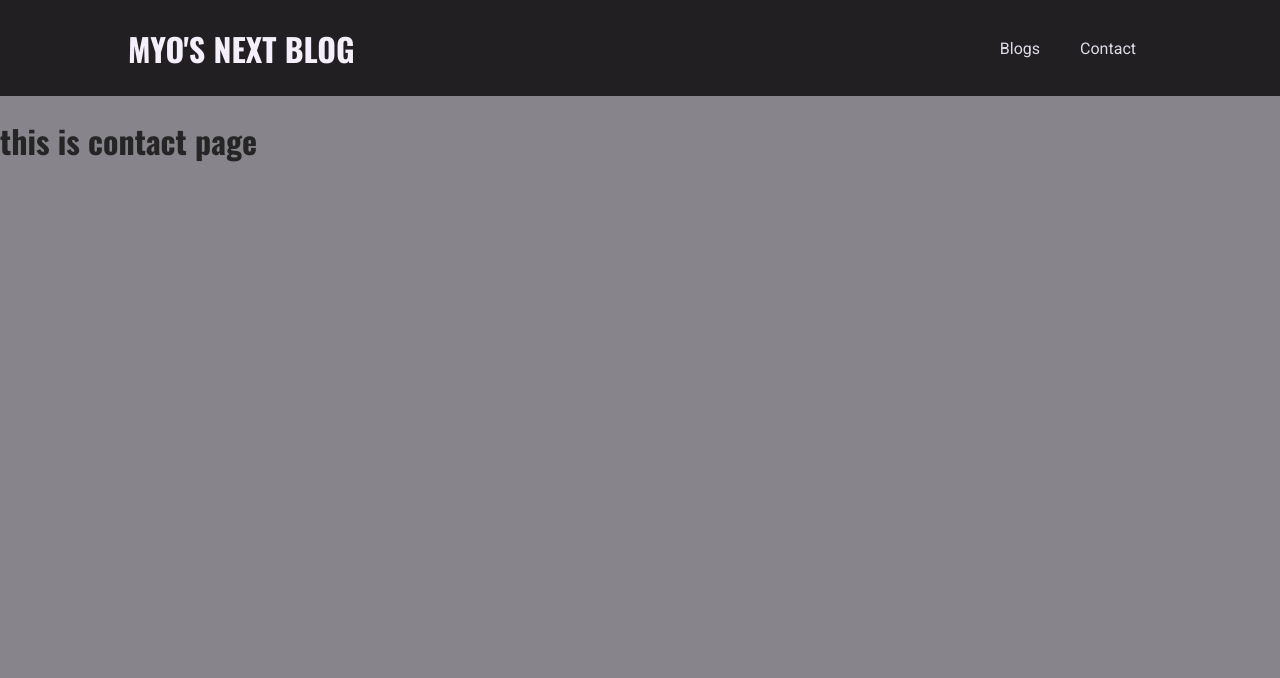
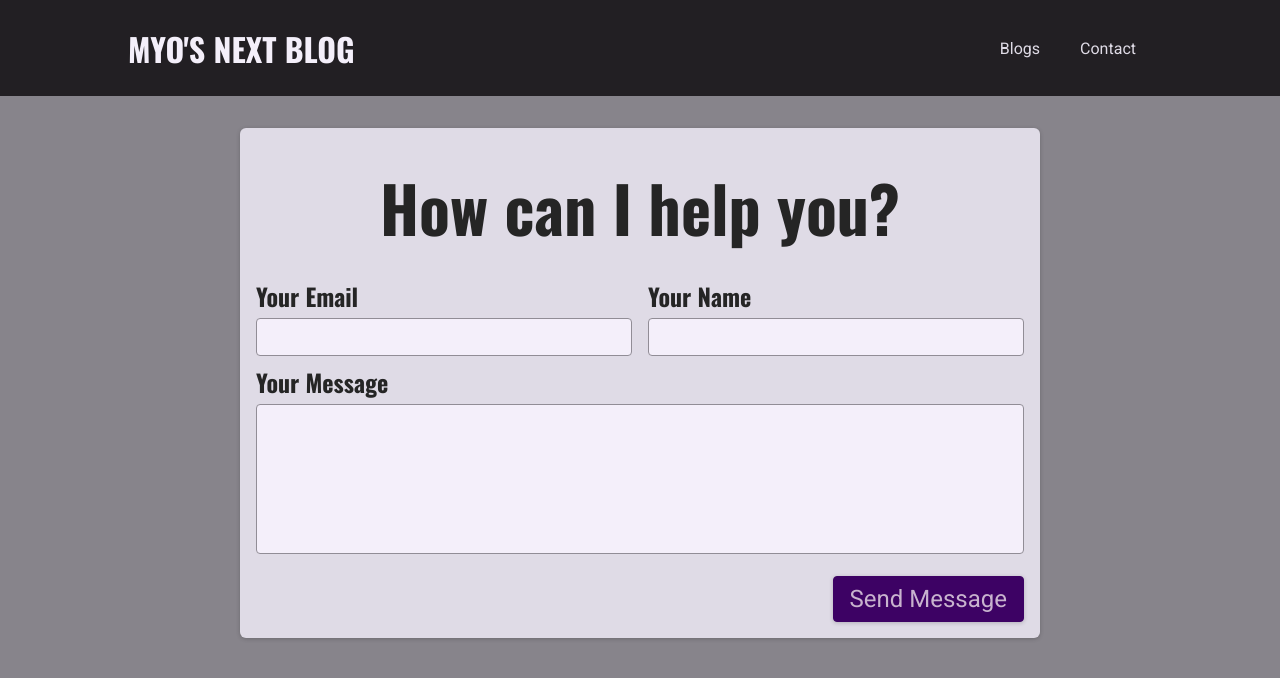
Before and after one commit to myoaung99/Next-Blog-Project, a Next.js app: page /contact in a window 1280 px wide. Shown: the top 678 px of the page. Built offline with nearby package versions, Linux system fonts and the light colour scheme.

Commit message:
added contact page + style

```diff
--- /dev/null
+++ b/components/contact-page/contact-form.js
@@ -0,0 +1,32 @@
+import React from "react";
+import classes from "./contact-form.module.css";
+
+const ContactForm = () => {
+  return (
+    <section className={classes.contact}>
+      <h1>How can I help you?</h1>
+      <form className={classes.form}>
+        <div className={classes.controls}>
+          <div className={classes.control}>
+            <label htmlFor="email">Your Email</label>
+            <input type="email" id="email" required />
+          </div>
+          <div className={classes.control}>
+            <label htmlFor="name">Your Name</label>
+            <input type="text" id="name" required />
+          </div>
+        </div>
+        <div className={classes.control}>
+          <label htmlFor="message">Your Message</label>
+          <textarea id="message" rows="5" required></textarea>
+        </div>
+
+        <div className={classes.actions}>
+          <button>Send Message</button>
+        </div>
+      </form>
+    </section>
+  );
+};
+
+export default ContactForm;
--- /dev/null
+++ b/components/contact-page/contact-form.module.css
@@ -0,0 +1,73 @@
+.contact {
+  margin: var(--size-8) auto;
+  border-radius: 6px;
+  background-color: var(--color-grey-100);
+  width: 90%;
+  max-width: 50rem;
+  padding: var(--size-4);
+  box-shadow: 0 1px 4px rgba(0, 0, 0, 0.2);
+  font-size: var(--size-6);
+}
+
+.contact h1 {
+  font-size: var(--size-8);
+  margin: var(--size-4) 0;
+  text-align: left;
+}
+
+.form label {
+  display: block;
+  font-family: "Oswald", sans-serif;
+  font-weight: bold;
+  margin: var(--size-2) 0 var(--size-1) 0;
+}
+
+.form input,
+.form textarea {
+  font: inherit;
+  padding: var(--size-1);
+  border-radius: 4px;
+  width: 100%;
+  border: 1px solid var(--color-grey-400);
+  background-color: var(--color-grey-50);
+  resize: none;
+}
+
+.controls {
+  display: flex;
+  column-gap: 1rem;
+  flex-wrap: wrap;
+}
+
+.control {
+  flex: 1;
+  min-width: 10rem;
+}
+
+.actions {
+  margin-top: var(--size-4);
+  text-align: right;
+}
+
+.form button {
+  font: inherit;
+  cursor: pointer;
+  background-color: var(--color-primary-700);
+  border: 1px solid var(--color-primary-700);
+  padding: var(--size-2) var(--size-4);
+  border-radius: 4px;
+  color: var(--color-primary-50);
+  box-shadow: 0 1px 4px rgba(0, 0, 0, 0.2);
+}
+
+.form button:hover {
+  background-color: var(--color-primary-500);
+  border-color: var(--color-primary-500);
+}
+
+@media (min-width: 768px) {
+  .contact h1 {
+    font-size: var(--size-16);
+    text-align: center;
+  }
+}
--- a/pages/contact.js
+++ b/pages/contact.js
@@ -1,7 +1,8 @@
 import React from "react";
+import ContactForm from "../components/contact-page/contact-form";
 
 const ContactPage = () => {
-  return <h1>this is contact page</h1>;
+  return <ContactForm />;
 };
 
 export default ContactPage;
```
